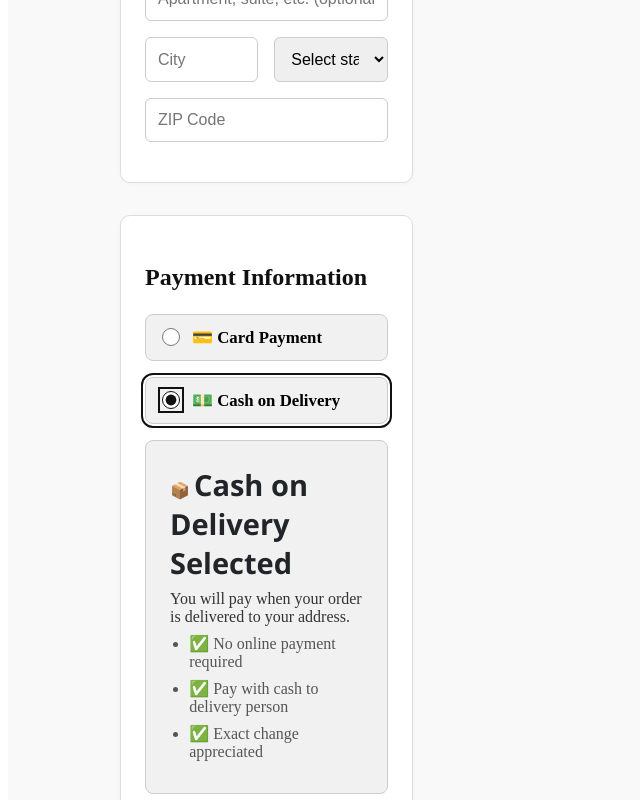
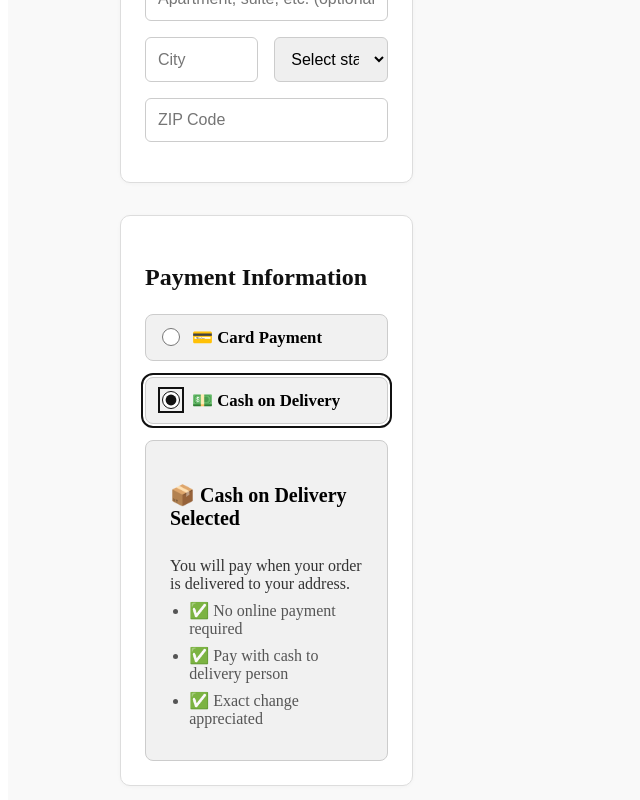
Before and after one commit to Prajwal4648/ecommerce-react-ui, a React (Vite) app: page /checkout in a window 1280 px wide. Both pictures are taken after a click on the label "💵 Cash on Delivery". Shown: the part 789-1589 px from the top of the page, without its empty margins (0-640 px from the left). Built offline with nearby package versions, Linux system fonts and the light colour scheme; no server answers.

Commit message:
updated checkout ui

```diff
--- a/src/pages/Cart/Checkout.css
+++ b/src/pages/Cart/Checkout.css
@@ -8,6 +8,9 @@
 
 }
 
+#myHeading {
+  font-size: 20px;
+}
 /* Only the title on top */
 .checkout-title {
   font-size: 2rem;
--- a/src/pages/Cart/Checkout.jsx
+++ b/src/pages/Cart/Checkout.jsx
@@ -205,7 +205,7 @@ const Checkout = () => {
             {paymentMethod === 'cod' && (
               <div className="cod-info">
                 <div className="cod-message">
-                  <p>📦 <strong>Cash on Delivery Selected</strong></p>
+                  <h4 id="myHeading">📦 Cash on Delivery Selected</h4>
                   <p>You will pay when your order is delivered to your address.</p>
                   <ul>
                     <li>✅ No online payment required</li>
```
Also changed, not shown: 1 other file (tests, documents, lock files or other folders).
